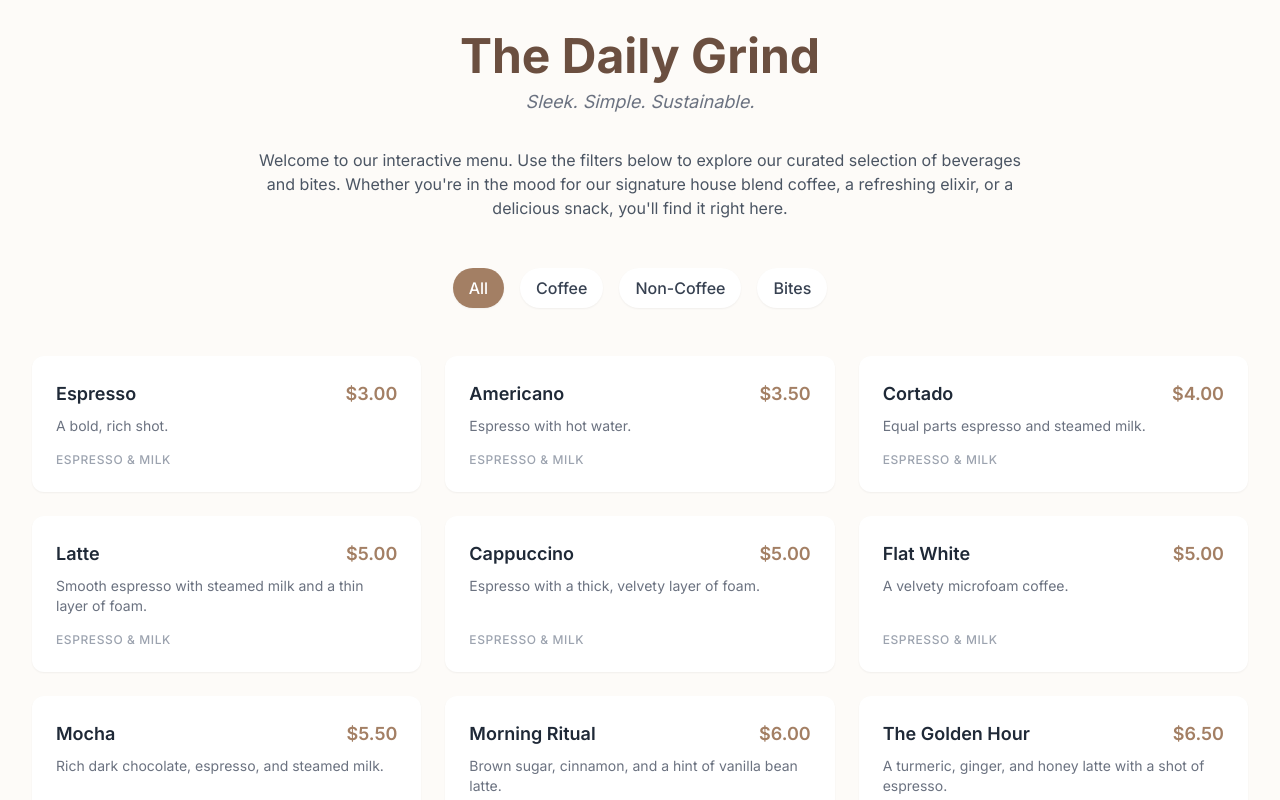
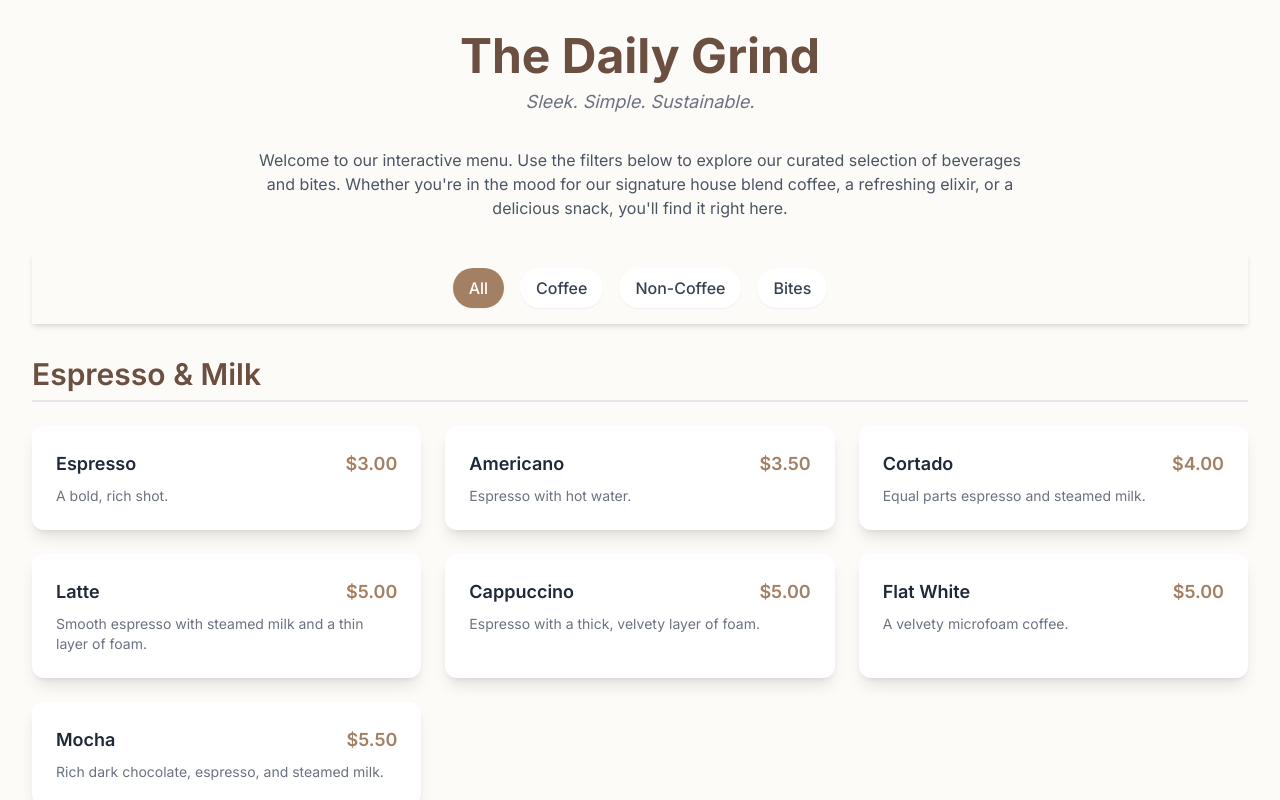
Before and after one commit to thechillcreatives/menu-template, a plain HTML site: page index.html in a window 1280 px wide. Both pictures are taken after a click on the button "All". Shown: the top 800 px of the page. Drawn offline with nearby package versions, Linux system fonts and the light colour scheme; a small style sheet from the web is missing.

Commit message:
added organised sub categories

```diff
--- a/index.html
+++ b/index.html
@@ -10,11 +10,10 @@
     <link href="https://fonts.googleapis.com/css2?family=Inter:wght@400;500;600;700&display=swap" rel="stylesheet">
     <link rel="stylesheet" href="https://cdnjs.cloudflare.com/ajax/libs/font-awesome/6.5.2/css/all.min.css" xintegrity="sha512-SnH5WK+bZxgPHs44uWIX+LLJAJ9/2PkPKZ5QiAj6Ta86w+fsb2xge2gXUUPg6s/y0T8D4T+n0w1f6+93+A9T50Q==" crossorigin="anonymous" referrerpolicy="no-referrer" />
     <!-- Chosen Palette: Warm Neutral -->
-    <!-- Application Structure Plan: The application is designed as a single-page, filterable menu. A top-level navigation bar with buttons for 'All', 'Coffee', 'Non-Coffee', and 'Bites' allows users to instantly filter the content. This task-oriented approach is more efficient for customers than a long, static scroll, letting them quickly find what they're interested in. Menu items are displayed in a responsive grid of cards for a modern, clean aesthetic. An interactive bar chart analyzing price distribution is included to add a data visualization element, offering a quick overview of the shop's affordability and transforming a simple menu into a more engaging digital experience. -->
+    <!-- Application Structure Plan: The application is designed as a single-page, filterable menu. A top-level navigation bar with buttons for 'All', 'Coffee', 'Non-Coffee', and 'Bites' allows users to instantly filter the content. Menu items are now grouped by subcategory (e.g., 'Espresso & Milk', 'Signature Sips') into distinct sections. This new structure provides a more organized and scannable visual hierarchy, allowing users to find items more intuitively than a single, flat grid. Filters now show/hide entire subcategory sections for improved performance and clarity. The chart has been removed as per user request to simplify the menu. -->
     <!-- Visualization & Content Choices:
-    - Menu Items: Report Info -> Goal: Organize/Inform -> Presentation: Grid of styled HTML cards -> Interaction: Filtered visibility via category buttons -> Justification: Modern, responsive, and cleanly organizes item details. Method: Tailwind CSS.
-    - Menu Categories: Report Info -> Goal: Navigation -> Presentation: Row of HTML buttons -> Interaction: Click events trigger JS filtering logic -> Justification: Intuitive and standard UI pattern for content filtering, enhancing usability. Method: JS + Tailwind CSS.
-    - Item Prices: Report Info -> Goal: Compare/Analyze -> Presentation: Horizontal Bar Chart showing item counts per price range -> Interaction: Hover tooltips display exact counts -> Justification: Provides a unique, at-a- glance analytical view of the menu's pricing structure, adding an engaging data visualization component. Library: Chart.js (Canvas).
+    - Menu Items: Report Info -> Goal: Organize/Inform -> Presentation: A clean, text-based list of items, grouped by subcategory -> Interaction: Filtered visibility of subcategory sections via category buttons -> Justification: Breaks the menu into logical, digestible chunks, enhancing scannability and visual organization without the use of images. Method: Tailwind CSS.
+    - Menu Categories: Report Info -> Goal: Navigation -> Presentation: Row of HTML buttons -> Interaction: Click events trigger JS logic to show/hide subcategory sections -> Justification: An intuitive and standard UI pattern for content filtering that now works at a higher level of information architecture. Method: JS + Tailwind CSS.
     -->
     <!-- CONFIRMATION: NO SVG graphics used. NO Mermaid JS used. -->
     <style>
@@ -45,14 +44,14 @@
                         Welcome to our interactive menu. Use the filters below to explore our curated selection of beverages and bites. Whether you're in the mood for our signature house blend coffee, a refreshing elixir, or a delicious snack, you'll find it right here.
                     </p>
                 </div>
-                <div id="filters" class="sticky top-0 z-10 bg-[#FDFBF8] flex justify-center flex-wrap gap-2 md:gap-4 mb-8 py-4 -mx-4 sm:mx-0">
+                <div id="filters" class="sticky top-0 z-10 bg-[#FDFBF8] flex justify-center flex-wrap gap-2 md:gap-4 mb-8 py-4 -mx-4 sm:mx-0 shadow-md">
                     <button class="filter-btn active-filter px-4 py-2 text-sm md:text-base font-medium rounded-full bg-white text-gray-700 shadow-sm hover:bg-gray-100 transition-colors" data-category="all">All</button>
                     <button class="filter-btn px-4 py-2 text-sm md:text-base font-medium rounded-full bg-white text-gray-700 shadow-sm hover:bg-gray-100 transition-colors" data-category="coffee">Coffee</button>
                     <button class="filter-btn px-4 py-2 text-sm md:text-base font-medium rounded-full bg-white text-gray-700 shadow-sm hover:bg-gray-100 transition-colors" data-category="non-coffee">Non-Coffee</button>
                     <button class="filter-btn px-4 py-2 text-sm md:text-base font-medium rounded-full bg-white text-gray-700 shadow-sm hover:bg-gray-100 transition-colors" data-category="bites">Bites</button>
                 </div>
 
-                <div id="menu-grid" class="grid grid-cols-1 md:grid-cols-2 lg:grid-cols-3 gap-6">
+                <div id="menu-container">
                 </div>
             </section>
         </main>
@@ -109,40 +108,64 @@
             { name: "Gluten-Free Brownie", description: "Rich and fudgy.", price: 4.00, category: "bites", subcategory: "Baked Goods" }
         ];
 
-        const menuGrid = document.getElementById('menu-grid');
+        const menuContainer = document.getElementById('menu-container');
         const filterBtns = document.querySelectorAll('.filter-btn');
 
         const renderMenu = (items) => {
-            menuGrid.innerHTML = '';
-            items.forEach(item => {
+            menuContainer.innerHTML = '';
+            const groupedItems = items.reduce((acc, item) => {
+                const subcategory = item.subcategory;
+                if (!acc[subcategory]) {
+                    acc[subcategory] = {
+                        category: item.category,
+                        items: []
+                    };
+                }
+                acc[subcategory].items.push(item);
+                return acc;
+            }, {});
+
+            for (const subcategory in groupedItems) {
+                const group = groupedItems[subcategory];
+                const section = document.createElement('div');
+                section.className = 'subcategory-section mb-12';
+                section.dataset.category = group.category;
+                section.innerHTML = `
+                    <h2 class="text-2xl md:text-3xl font-semibold text-[#6B4F40] mb-6 border-b-2 border-gray-200 pb-2">${subcategory}</h2>
+                    <div class="grid grid-cols-1 md:grid-cols-2 lg:grid-cols-3 gap-6"></div>
+                `;
+                const grid = section.querySelector('.grid');
+
+                group.items.forEach(item => {
                     const card = document.createElement('div');
-                card.className = 'bg-white rounded-xl shadow-sm p-6 flex flex-col justify-between transition-transform transform hover:scale-105';
+                    card.className = 'bg-white rounded-xl shadow-lg transition-transform transform hover:scale-105 overflow-hidden p-6';
                     card.innerHTML = `
-                    <div>
                         <div class="flex justify-between items-start mb-2">
                             <h3 class="text-lg font-semibold text-gray-800">${item.name}</h3>
                             <p class="text-lg font-semibold text-[#A37F64]">$${item.price.toFixed(2)}</p>
                         </div>
                         <p class="text-gray-500 text-sm">${item.description}</p>
-                    </div>
-                    <p class="text-xs text-gray-400 mt-4 font-medium uppercase tracking-wider">${item.subcategory}</p>
                     `;
-                menuGrid.appendChild(card);
+                    grid.appendChild(card);
                 });
+                menuContainer.appendChild(section);
+            }
         };
 
         const handleFilterClick = (e) => {
             const category = e.target.dataset.category;
+            const sections = document.querySelectorAll('.subcategory-section');
 
             filterBtns.forEach(btn => btn.classList.remove('active-filter'));
             e.target.classList.add('active-filter');
 
-            if (category === 'all') {
-                renderMenu(menuData);
+            sections.forEach(section => {
+                if (category === 'all' || section.dataset.category === category) {
+                    section.style.display = 'block';
                 } else {
-                const filteredData = menuData.filter(item => item.category === category);
-                renderMenu(filteredData);
+                    section.style.display = 'none';
                 }
+            });
         };
 
         filterBtns.forEach(btn => btn.addEventListener('click', handleFilterClick));
```
Lines whose indentation alone changed are shown as unchanged.
